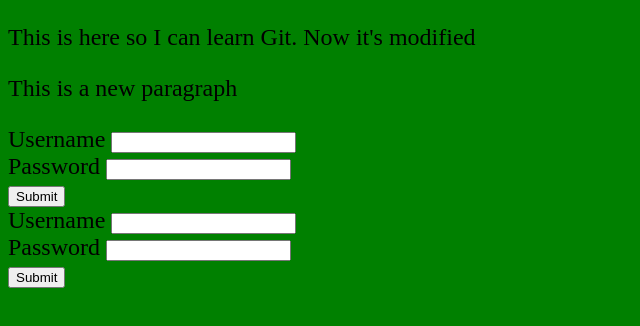
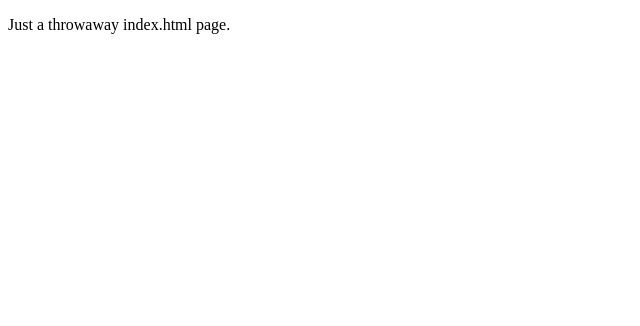
Before and after one commit to Mengqi89/learn-github, a plain HTML site: page index.html in a window 1280 px wide. Shown: the whole page, without its empty margins (0-640 px from the left). Drawn offline with Linux system fonts and the light colour scheme.

Commit message:
added index.html

```diff
--- a/index.html
+++ b/index.html
@@ -1,37 +1,9 @@
 <!DOCTYPE html>
-<html lang="en">
+<html>
 <head>
-  <title>learn git</title>
-  <link rel="stylesheet" type="text/css" href="main.css">
-  <script type="text/javascript" src="./bar.js"></script>
+  <title>Learn GitHub</title>
 </head>
 <body>
-    <p>This is here so I can learn Git. Now it's modified</p>
-    <p>This is a new paragraph</p>
-    <form name="signup" action="/signup">
-      <div>
-        <label for="username">Username</label>
-        <input type="text" name="username" required>
-      </div>
-
-      <div>
-        <label for="password">Password</label>
-        <input type="password" name="password">
-      </div>
-
-      <input type="submit">
-  </form>
-        <div>
-          <label for="username">Username</label>
-          <input type="text" name="username" required>
-        </div>
-
-        <div>
-          <label for="password">Password</label>
-          <input type="password" name="password">
-        </div>
-
-        <input type="submit">
-    </form>
+  <p>Just a throwaway index.html page.</p>
 </body>
 </html>
```
